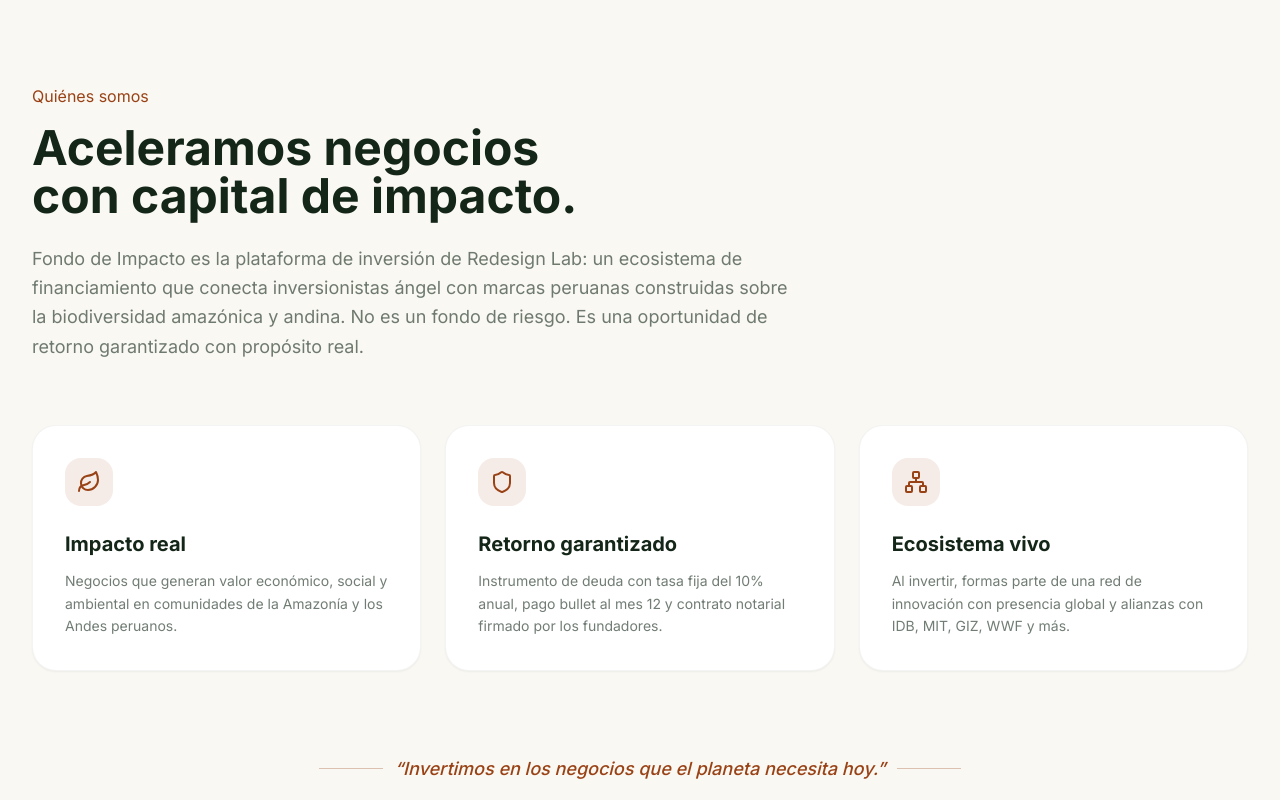
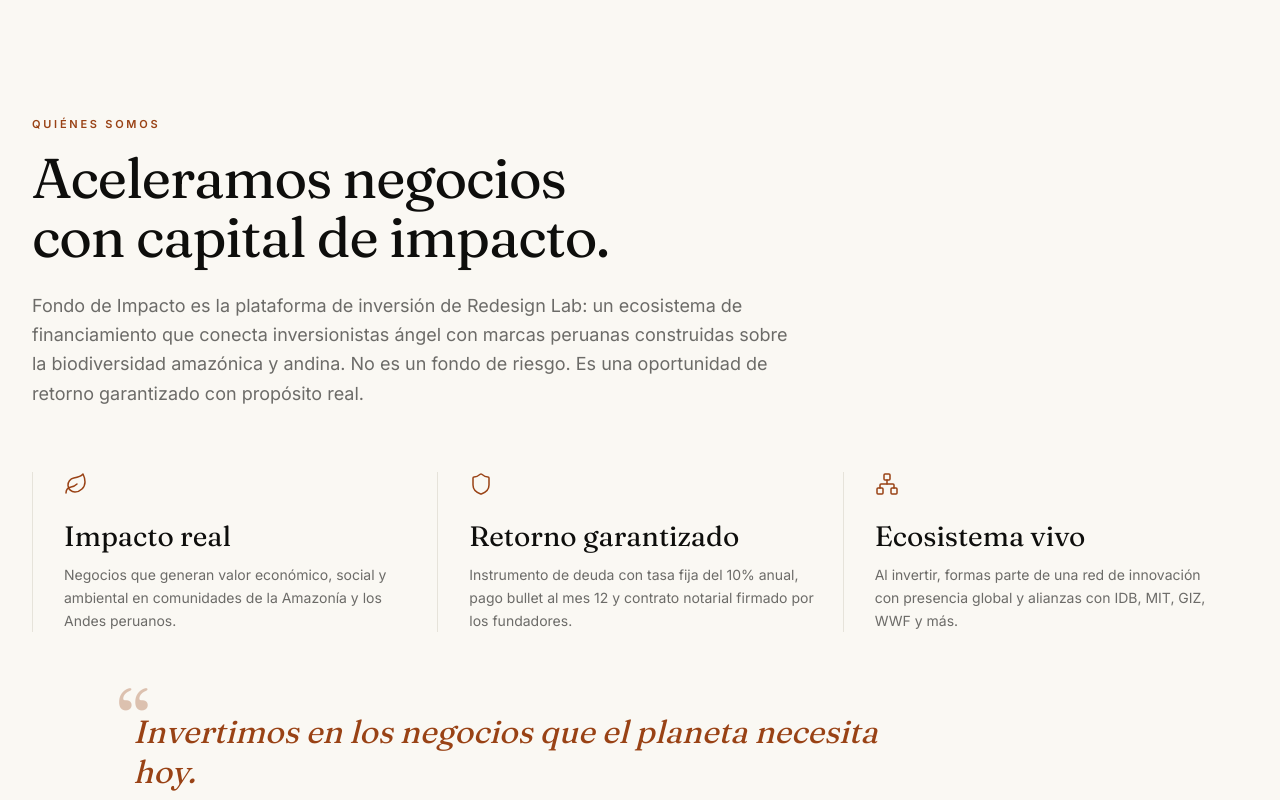
Before and after one commit to eajalcrina/fondo-de-impacto, a Next.js app: page / in a window 1280 px wide. Shown: the part 4920-5720 px from the top of the page. Built offline with nearby package versions, Linux system fonts and the light colour scheme.

Commit message:
feat: WhatIsFI — editorial pillars with vertical hairlines, pull-quote

```diff
--- a/components/sections/WhatIsFI.tsx
+++ b/components/sections/WhatIsFI.tsx
@@ -1,24 +1,24 @@
 "use client";
 
-import React from "react";
 import { Leaf, Shield, Network } from "lucide-react";
 import { SectionReveal } from "@/components/ui/SectionReveal";
+import { Hairline } from "@/components/ui/Hairline";
 
 const pillars = [
   {
-    icon: <Leaf size={24} />,
+    icon: Leaf,
     title: "Impacto real",
     description:
       "Negocios que generan valor económico, social y ambiental en comunidades de la Amazonía y los Andes peruanos.",
   },
   {
-    icon: <Shield size={24} />,
+    icon: Shield,
     title: "Retorno garantizado",
     description:
       "Instrumento de deuda con tasa fija del 10% anual, pago bullet al mes 12 y contrato notarial firmado por los fundadores.",
   },
   {
-    icon: <Network size={24} />,
+    icon: Network,
     title: "Ecosistema vivo",
     description:
       "Al invertir, formas parte de una red de innovación con presencia global y alianzas con IDB, MIT, GIZ, WWF y más.",
@@ -27,56 +27,69 @@ const pillars = [
 
 export function WhatIsFI() {
   return (
-    <section id="que-es" className="bg-fi-light py-24 lg:py-32">
+    <section id="que-es" className="bg-fi-light py-32 lg:py-40">
       <div className="max-w-7xl mx-auto px-6 lg:px-8">
 
         {/* Header */}
-        <SectionReveal className="mb-16 max-w-3xl">
-          <span className="section-label text-fi-primary mb-4 block">
-            Quiénes somos
-          </span>
-          <h2 className="text-4xl md:text-5xl font-bold text-fi-dark leading-tight mb-6">
+        <SectionReveal className="mb-16">
+          <span className="eyebrow text-fi-primary mb-4 block">Quiénes somos</span>
+          <h2 className="font-display text-display-lg text-fi-ink mb-6">
             Aceleramos negocios
             <br />
             con capital de impacto.
           </h2>
-          <p className="text-fi-dark/60 text-lg leading-relaxed">
-            Fondo de Impacto es la plataforma de inversión de Redesign Lab: un
-            ecosistema de financiamiento que conecta inversionistas ángel con
-            marcas peruanas construidas sobre la biodiversidad amazónica y
-            andina. No es un fondo de riesgo. Es una oportunidad de retorno
-            garantizado con propósito real.
+          <p className="font-sans text-[18px] text-fi-ink/60 leading-relaxed max-w-3xl">
+            Fondo de Impacto es la plataforma de inversión de Redesign Lab: un ecosistema
+            de financiamiento que conecta inversionistas ángel con marcas peruanas
+            construidas sobre la biodiversidad amazónica y andina. No es un fondo de
+            riesgo. Es una oportunidad de retorno garantizado con propósito real.
           </p>
         </SectionReveal>
 
-        {/* Pillars */}
-        <div className="grid md:grid-cols-3 gap-6 mb-20">
-          {pillars.map((pillar, i) => (
+        {/* Pillars — editorial blocks with vertical hairlines */}
+        <div className="grid md:grid-cols-3 gap-0 mb-20">
+          {pillars.map((pillar, i) => {
+            const Icon = pillar.icon;
+            return (
               <SectionReveal key={pillar.title} delay={i * 120}>
-              <div className="bg-white rounded-3xl p-8 h-full border border-fi-dark/5 shadow-sm hover:shadow-md hover:-translate-y-1 transition-all duration-300 group">
-                <div className="w-12 h-12 rounded-2xl bg-fi-primary/10 flex items-center justify-center text-fi-primary mb-6 group-hover:bg-fi-primary group-hover:text-white transition-all duration-300">
-                  {pillar.icon}
+                <div className="pl-8 pr-6 relative">
+                  {/* Animated vertical hairline left edge */}
+                  <div className="absolute left-0 top-0 bottom-0 flex">
+                    <Hairline
+                      direction="vertical"
+                      color="#e6e3da"
+                      animated
+                      delay={i * 120}
+                      className="h-full"
+                    />
                   </div>
-                <h3 className="text-xl font-bold text-fi-dark mb-3">
+
+                  <Icon size={24} className="text-fi-primary mb-6" strokeWidth={1.5} />
+                  <h3 className="font-display text-display-sm text-fi-ink mb-3">
                     {pillar.title}
                   </h3>
-                <p className="text-fi-dark/60 text-sm leading-relaxed">
+                  <p className="font-sans text-[14px] text-fi-ink/60 leading-relaxed">
                     {pillar.description}
                   </p>
                 </div>
               </SectionReveal>
-          ))}
+            );
+          })}
         </div>
 
-        {/* Tagline */}
+        {/* Pull-quote */}
         <SectionReveal>
-          <div className="text-center">
-            <div className="inline-flex items-center gap-3">
-              <div className="h-px w-16 bg-fi-primary/30" />
-              <p className="text-fi-primary italic text-lg font-medium">
-                &ldquo;Invertimos en los negocios que el planeta necesita hoy.&rdquo;
+          <div className="grid grid-cols-12">
+            <div className="col-span-12 md:col-start-2 md:col-span-8 relative">
+              <span
+                className="absolute -top-8 -left-4 font-display text-[80px] leading-none text-fi-primary/30 select-none"
+                aria-hidden
+              >
+                &ldquo;
+              </span>
+              <p className="font-display italic text-[32px] font-[400] text-fi-primary leading-tight">
+                Invertimos en los negocios que el planeta necesita hoy.
               </p>
-              <div className="h-px w-16 bg-fi-primary/30" />
             </div>
           </div>
         </SectionReveal>
```
Lines whose indentation alone changed are shown as unchanged.
